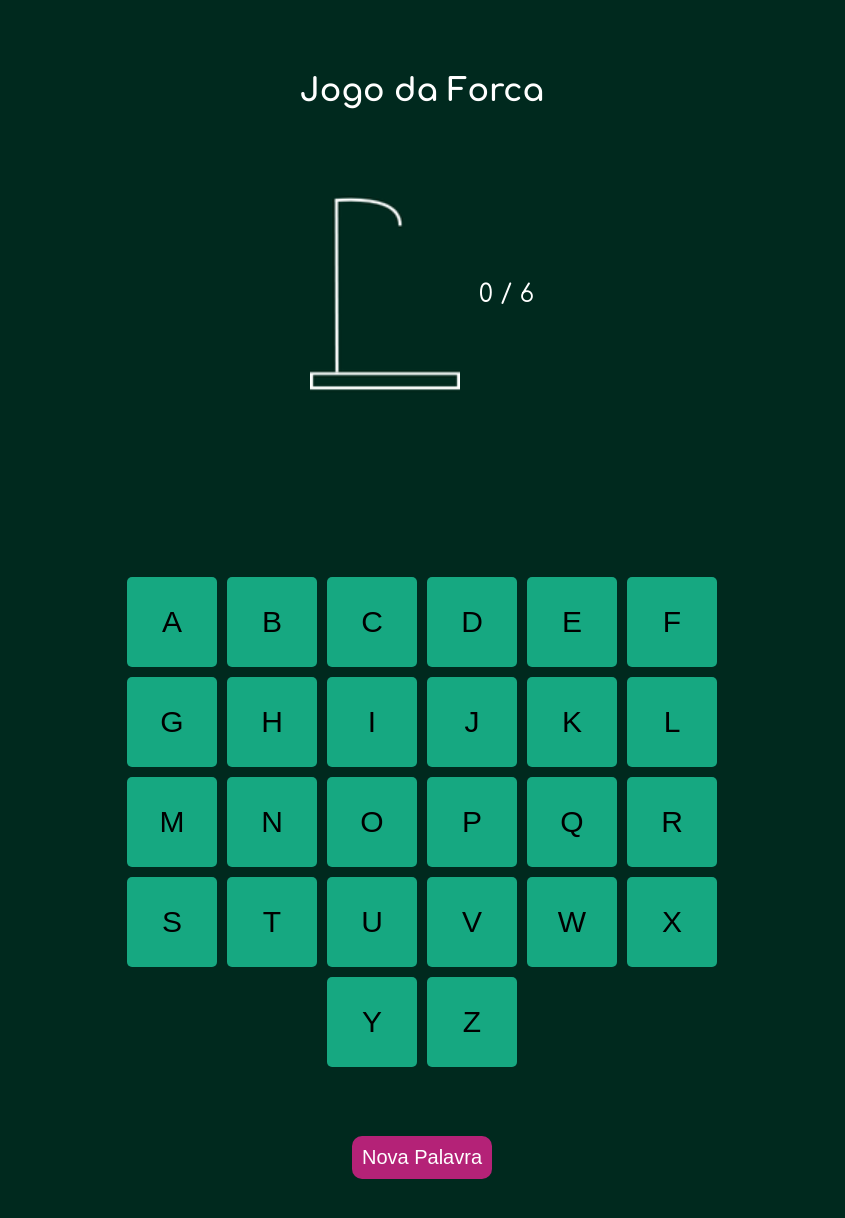
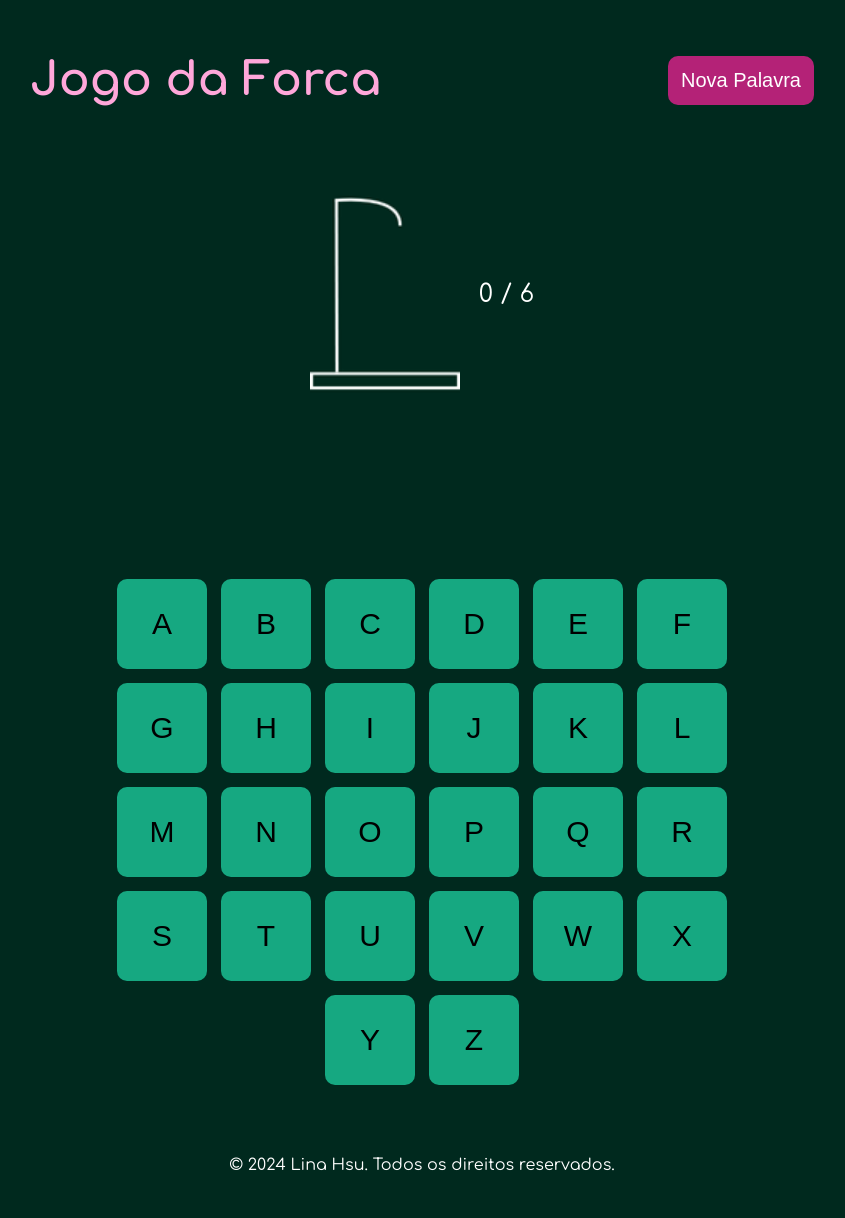
Before and after one commit to linahsu/hangman-game, a Next.js app in the folder frontend/: page / in a window 1280 px wide. Shown: the top 1218 px of the page, without its empty margins (218-1063 px from the left). Built offline with nearby package versions, Linux system fonts and the light colour scheme; no server answers.

Commit message:
feat: implements Header and Footer

```diff
--- a/frontend/app/page.tsx
+++ b/frontend/app/page.tsx
@@ -3,7 +3,9 @@ import { useState, useEffect } from "react";
 import  Image from 'next/image';
 import axios from "axios";
 import styles from "./page.module.css";
-import { AlphabetBoard, Errors, HangmanImageContainer, NewWordButton, Word} from "./ui/styles";
+import { AlphabetBoard, Errors, HangmanImageContainer, Word} from "./ui/styles";
+import Footer from "./ui/Footer";
+import Header from "./ui/Header";
 
 interface WordsResponse {
   randomWord: string,
@@ -70,7 +72,7 @@ export default function Home() {
 
   return (
     <div className={styles.page}>
-      <h1>Jogo da Forca</h1>
+      <Header newWord={newWord}/>
 
       <HangmanImageContainer>
         <Image src={hangmanImages[errors]} alt="Forca-0" width={150} height={220} />
@@ -88,9 +90,9 @@ export default function Home() {
               onClick={() => tryLetter(letter)}
               disabled={tryOuts.includes(letter)}
               style={{
-                margin: '5px',
+                margin: '7px',
                 padding: '5px',
-                borderRadius: '5px',
+                borderRadius: '10px',
                 border: 'none',
                 width: '90px',
                 height: '90px',
@@ -107,17 +109,18 @@ export default function Home() {
 
       {won && (
         <div>
-          <p>Você ganhou!</p>
+          <p>Meus parabéns! Você ganhou!</p>
         </div>
       )}
 
       {lost && (
         <div>
           <p>Você perdeu!</p>
+          <p>Resposta: {word.toLocaleUpperCase()}</p>
         </div>
       )}
 
-      <NewWordButton onClick={() => newWord()}>Nova Palavra</NewWordButton>
+      <Footer />
     </div>
   );
 }
--- /dev/null
+++ b/frontend/app/ui/Footer.tsx
@@ -0,0 +1,7 @@
+export default function Footer() {
+    return (
+        <footer>
+            <p>&copy; 2024 Lina Hsu. Todos os direitos reservados.</p>
+        </footer>
+    );
+}
--- /dev/null
+++ b/frontend/app/ui/Header.tsx
@@ -0,0 +1,14 @@
+import { HeaderContainer, NewWordButton } from "./styles";
+
+interface HeaderProps {
+    newWord: () => Promise<void>;
+};
+
+export default function Header({newWord}: HeaderProps) {
+    return (
+        <HeaderContainer>
+            <h1>Jogo da Forca</h1>
+            <NewWordButton onClick={newWord}>Nova Palavra</NewWordButton>
+        </HeaderContainer>
+    );
+}
--- a/frontend/app/ui/styles.ts
+++ b/frontend/app/ui/styles.ts
@@ -1,6 +1,33 @@
 import styled from 'styled-components';
 
+export const HeaderContainer = styled.header`
+    width: 70%;
+    display: flex;
+    flex-direction: row;
+    justify-content: space-between;
+    align-items: center;
+    margin-bottom: 20px;
+    color: #ffa7da;
+    font-size: 23px;
+`;
+
+export const NewWordButton = styled.button`
+    padding: 13px;
+    border: none;
+    border-radius: 10px;
+    font-size: 20px;
+    background-color: #b42277;
+    color: white;
+    cursor: pointer;
+
+    &:hover {
+        background-color: #862e62;
+        scale: 1.1;
+    }
+`;
+
 export const Word = styled.p`
+    margin-top: 40px;
     font-size: 90px;
 `;
 
@@ -24,18 +51,3 @@ export const AlphabetBoard = styled.div`
     justify-content: center;
     flex-wrap: wrap;
 `;
-
-export const NewWordButton = styled.button`
-    padding: 10px;
-    border: none;
-    border-radius: 10px;
-    font-size: 20px;
-    background-color: #b42277;
-    color: white;
-    cursor: pointer;
-
-    &:hover {
-        background-color: #862e62;
-        scale: 1.1;
-    }
-`;
```
